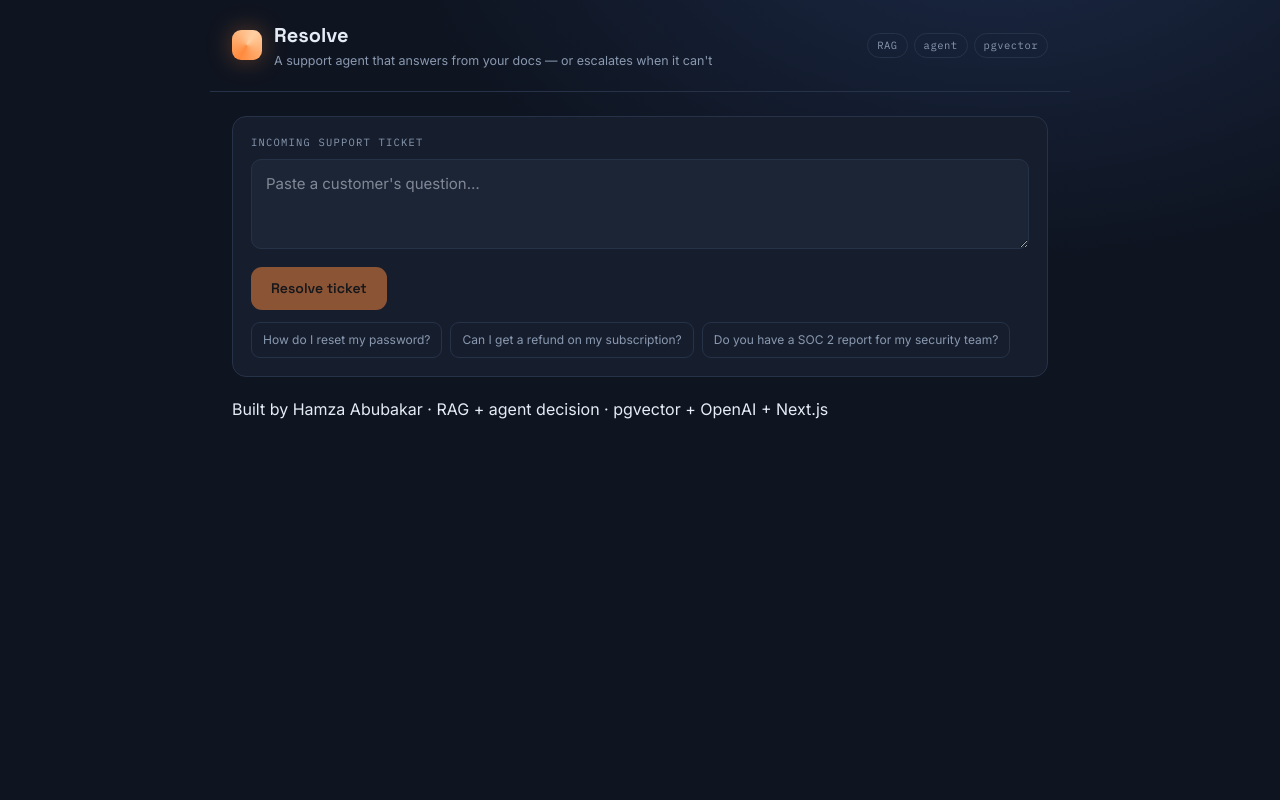
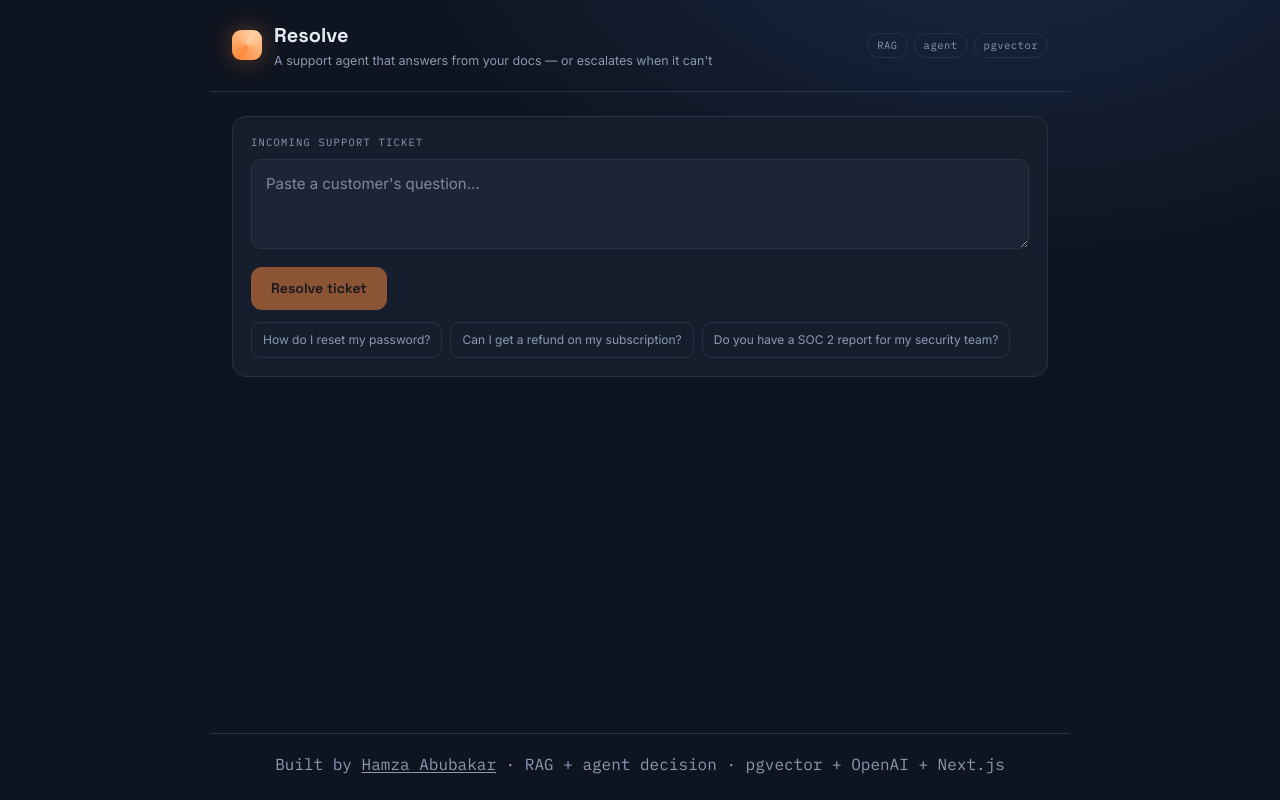
Before and after one commit to hamzaamughal/support-resolver, a Next.js app: page / in a window 1280 px wide. Built offline with nearby package versions, Linux system fonts and the light colour scheme.

Commit message:
footer changes

```diff
--- a/app/globals.css
+++ b/app/globals.css
@@ -39,3 +39,7 @@ body {
   font-family: var(--body);
   -webkit-font-smoothing: antialiased;
 }
+
+.foot { text-align:center; font-size:16px; color:var(--muted); font-family:var(--mono); padding:18px 22px 24px; border-top:1px solid var(--line); }
+.foot a { color:var(--muted); text-decoration:underline; text-underline-offset:2px; }
+.foot a:hover { color:var(--accent); }
--- a/app/page.module.css
+++ b/app/page.module.css
@@ -181,10 +181,6 @@
   flex-wrap: wrap;
 }
 
-.foot { text-align:center; font-size:12px; color:var(--muted); font-family:var(--mono); padding:24px 0 8px; margin-top:auto; }
-.foot a { color:var(--muted); text-decoration:underline; text-underline-offset:2px; }
-.foot a:hover { color:var(--accent); }
-
 .verdict {
   font-family: var(--display);
   font-weight: 700;
--- a/app/page.tsx
+++ b/app/page.tsx
@@ -153,6 +153,7 @@ export default function Home() {
             </div>
           </div>
         )}
+      </main>
       <footer className="foot">
           Built by{" "}
           <a href="https://github.com/hamzaamughal" target="_blank" rel="noreferrer">
@@ -160,7 +161,6 @@ export default function Home() {
           </a>{" "}
           · RAG + agent decision · pgvector + OpenAI + Next.js
         </footer>
-      </main>
     </div>
   );
 }
```
Also changed, not shown: app/layout.tsx (line endings or trailing spaces). Lines whose indentation alone changed are shown as unchanged.
